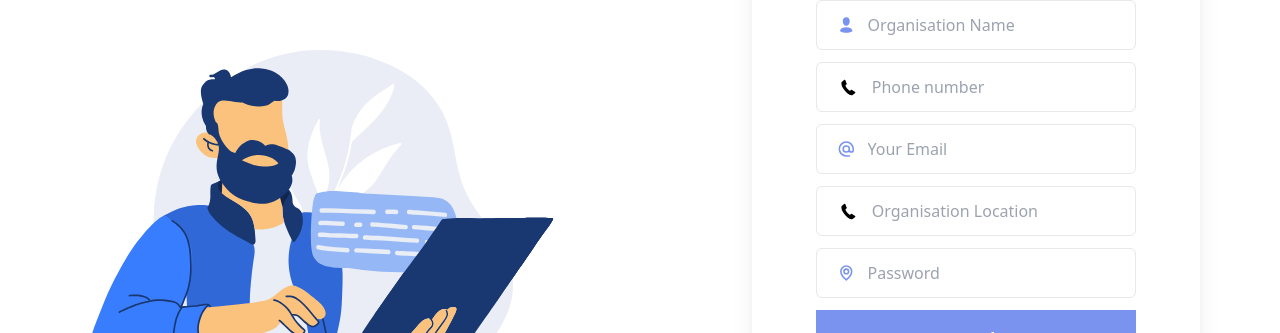
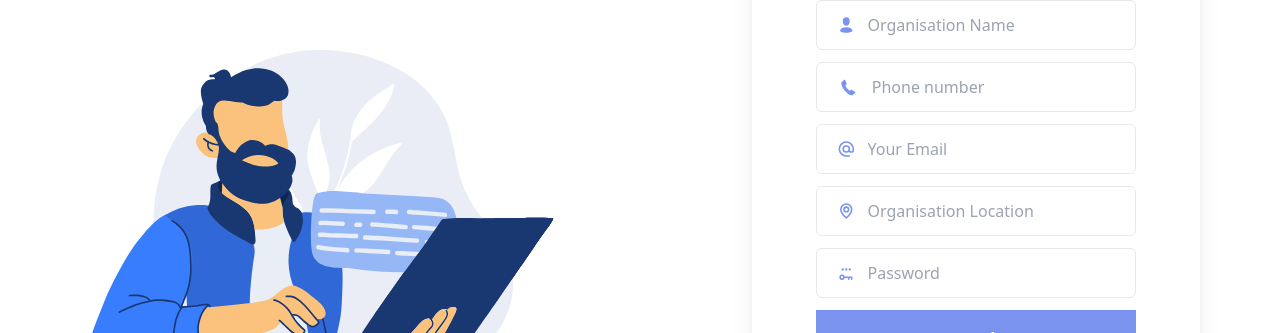
Before and after one commit to Delyc/easy-searc, a Next.js app: page /register in a window 1280 px wide. Shown: the part 260-593 px from the top of the page. Built offline with nearby package versions, Linux system fonts and the light colour scheme.

Commit message:
Feat: Adding icos to register form

```diff
--- a/src/components/svgs/Icons.tsx
+++ b/src/components/svgs/Icons.tsx
@@ -111,7 +111,7 @@
 
 export const PhoneIcon = () => {
     return (
-        <svg fill="#000000" width="25px" height="25px" viewBox="0 0 32 32" xmlns="http://www.w3.org/2000/svg"><path d="M11.748 5.773S11.418 5 10.914 5c-.496 0-.754.229-.926.387S6.938 7.91 6.938 7.91s-.837.731-.773 2.106c.054 1.375.323 3.332 1.719 6.058 1.386 2.72 4.855 6.876 7.047 8.337 0 0 2.031 1.558 3.921 2.191.549.173 1.647.398 1.903.398.26 0 .719 0 1.246-.385.536-.389 3.543-2.807 3.543-2.807s.736-.665-.119-1.438c-.859-.773-3.467-2.492-4.025-2.944-.559-.459-1.355-.257-1.699.054-.343.313-.956.828-1.031.893-.112.086-.419.365-.763.226-.438-.173-2.234-1.148-3.899-3.426-1.655-2.276-1.837-3.02-2.084-3.824a.56.56 0 0 1 .225-.657c.248-.172 1.161-.933 1.161-.933s.591-.583.344-1.27-1.906-4.716-1.906-4.716z" /></svg>
+        <svg fill="#7993EE" width="25px" height="25px" viewBox="0 0 32 32" xmlns="http://www.w3.org/2000/svg"><path d="M11.748 5.773S11.418 5 10.914 5c-.496 0-.754.229-.926.387S6.938 7.91 6.938 7.91s-.837.731-.773 2.106c.054 1.375.323 3.332 1.719 6.058 1.386 2.72 4.855 6.876 7.047 8.337 0 0 2.031 1.558 3.921 2.191.549.173 1.647.398 1.903.398.26 0 .719 0 1.246-.385.536-.389 3.543-2.807 3.543-2.807s.736-.665-.119-1.438c-.859-.773-3.467-2.492-4.025-2.944-.559-.459-1.355-.257-1.699.054-.343.313-.956.828-1.031.893-.112.086-.419.365-.763.226-.438-.173-2.234-1.148-3.899-3.426-1.655-2.276-1.837-3.02-2.084-3.824a.56.56 0 0 1 .225-.657c.248-.172 1.161-.933 1.161-.933s.591-.583.344-1.27-1.906-4.716-1.906-4.716z" /></svg>
     )
 }
 
@@ -150,7 +150,19 @@
 export const LogoutIcon = () => {
     return (
         <svg width="20px" height="20px" viewBox="0 0 24 24" fill="none" xmlns="http://www.w3.org/2000/svg">
-            <path fill-rule="evenodd" clip-rule="evenodd" d="M2 6.5C2 4.01472 4.01472 2 6.5 2H12C14.2091 2 16 3.79086 16 6V7C16 7.55228 15.5523 8 15 8C14.4477 8 14 7.55228 14 7V6C14 4.89543 13.1046 4 12 4H6.5C5.11929 4 4 5.11929 4 6.5V17.5C4 18.8807 5.11929 20 6.5 20H12C13.1046 20 14 19.1046 14 18V17C14 16.4477 14.4477 16 15 16C15.5523 16 16 16.4477 16 17V18C16 20.2091 14.2091 22 12 22H6.5C4.01472 22 2 19.9853 2 17.5V6.5ZM18.2929 8.29289C18.6834 7.90237 19.3166 7.90237 19.7071 8.29289L22.7071 11.2929C23.0976 11.6834 23.0976 12.3166 22.7071 12.7071L19.7071 15.7071C19.3166 16.0976 18.6834 16.0976 18.2929 15.7071C17.9024 15.3166 17.9024 14.6834 18.2929 14.2929L19.5858 13L11 13C10.4477 13 10 12.5523 10 12C10 11.4477 10.4477 11 11 11L19.5858 11L18.2929 9.70711C17.9024 9.31658 17.9024 8.68342 18.2929 8.29289Z" fill="#ffffff"/>
+            <path fill-rule="evenodd" clip-rule="evenodd" d="M2 6.5C2 4.01472 4.01472 2 6.5 2H12C14.2091 2 16 3.79086 16 6V7C16 7.55228 15.5523 8 15 8C14.4477 8 14 7.55228 14 7V6C14 4.89543 13.1046 4 12 4H6.5C5.11929 4 4 5.11929 4 6.5V17.5C4 18.8807 5.11929 20 6.5 20H12C13.1046 20 14 19.1046 14 18V17C14 16.4477 14.4477 16 15 16C15.5523 16 16 16.4477 16 17V18C16 20.2091 14.2091 22 12 22H6.5C4.01472 22 2 19.9853 2 17.5V6.5ZM18.2929 8.29289C18.6834 7.90237 19.3166 7.90237 19.7071 8.29289L22.7071 11.2929C23.0976 11.6834 23.0976 12.3166 22.7071 12.7071L19.7071 15.7071C19.3166 16.0976 18.6834 16.0976 18.2929 15.7071C17.9024 15.3166 17.9024 14.6834 18.2929 14.2929L19.5858 13L11 13C10.4477 13 10 12.5523 10 12C10 11.4477 10.4477 11 11 11L19.5858 11L18.2929 9.70711C17.9024 9.31658 17.9024 8.68342 18.2929 8.29289Z" fill="#ffffff" />
         </svg>
     )
 }
+
+
+export const PasswordIcon = () => {
+    return (
+        <svg width="20px" height="20px" viewBox="0 0 24 24" fill="none" xmlns="http://www.w3.org/2000/svg">
+            <path d="M9 17.5C9 18.8807 7.88071 20 6.5 20C5.11929 20 4 18.8807 4 17.5C4 16.1193 5.11929 15 6.5 15C7.88071 15 9 16.1193 9 17.5ZM9 17.5H15.125M19 20V17.75C19 17.6119 18.8881 17.5 18.75 17.5M15.125 17.5H18.75M15.125 17.5V20M18.75 17.5Lnan nanCnan nan nan nan nan nanLnan nanCnan nan nan nan nan nanL18.75 17.5ZM5 11H19C20.1046 11 21 10.1046 21 9V6C21 4.89543 20.1046 4 19 4H5C3.89543 4 3 4.89543 3 6V9C3 10.1046 3.89543 11 5 11Z" stroke="#7993EE" stroke-width="2" stroke-linecap="round" stroke-linejoin="round" />
+            <circle cx="7.5" cy="7.5" r="1.5" fill="#7993EE" />
+            <circle cx="12" cy="7.5" r="1.5" fill="#7993EE" />
+            <circle cx="16.5" cy="7.5" r="1.5" fill="#7993EE" />
+        </svg>
+    )
+}
--- a/src/components/utils/data.tsx
+++ b/src/components/utils/data.tsx
@@ -1,4 +1,4 @@
-import { ProfileIcon, PhoneIcon, AtIcon, LocationIcon, RegDocIcon, DashboardIcon, TwoDocumentsIcon, AddDocument } from "../svgs/Icons"
+import { ProfileIcon, PhoneIcon, AtIcon, LocationIcon, RegDocIcon, DashboardIcon, TwoDocumentsIcon, AddDocument, PasswordIcon } from "../svgs/Icons"
 
 export const formItems = [
     {
@@ -132,13 +132,13 @@
         type: "email"
     },
     {
-        icon: <PhoneIcon />,
+        icon: <LocationIcon />,
         name: "location",
         placeHolder: "Organisation Location",
         type: "text"
     },
     {
-        icon: <LocationIcon />,
+        icon: <PasswordIcon />,
         name: "password",
         placeHolder: "Password",
         type: "password"
```
